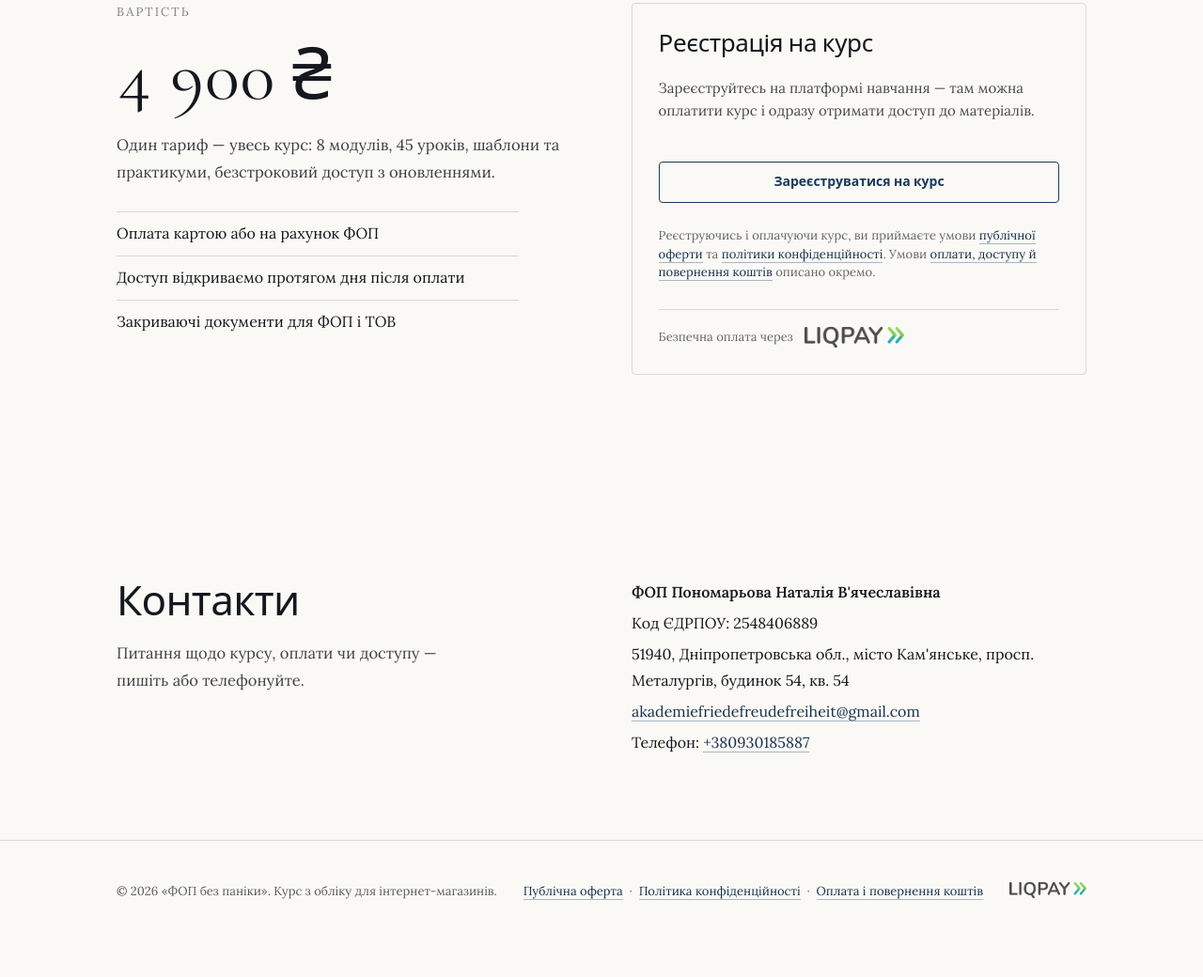
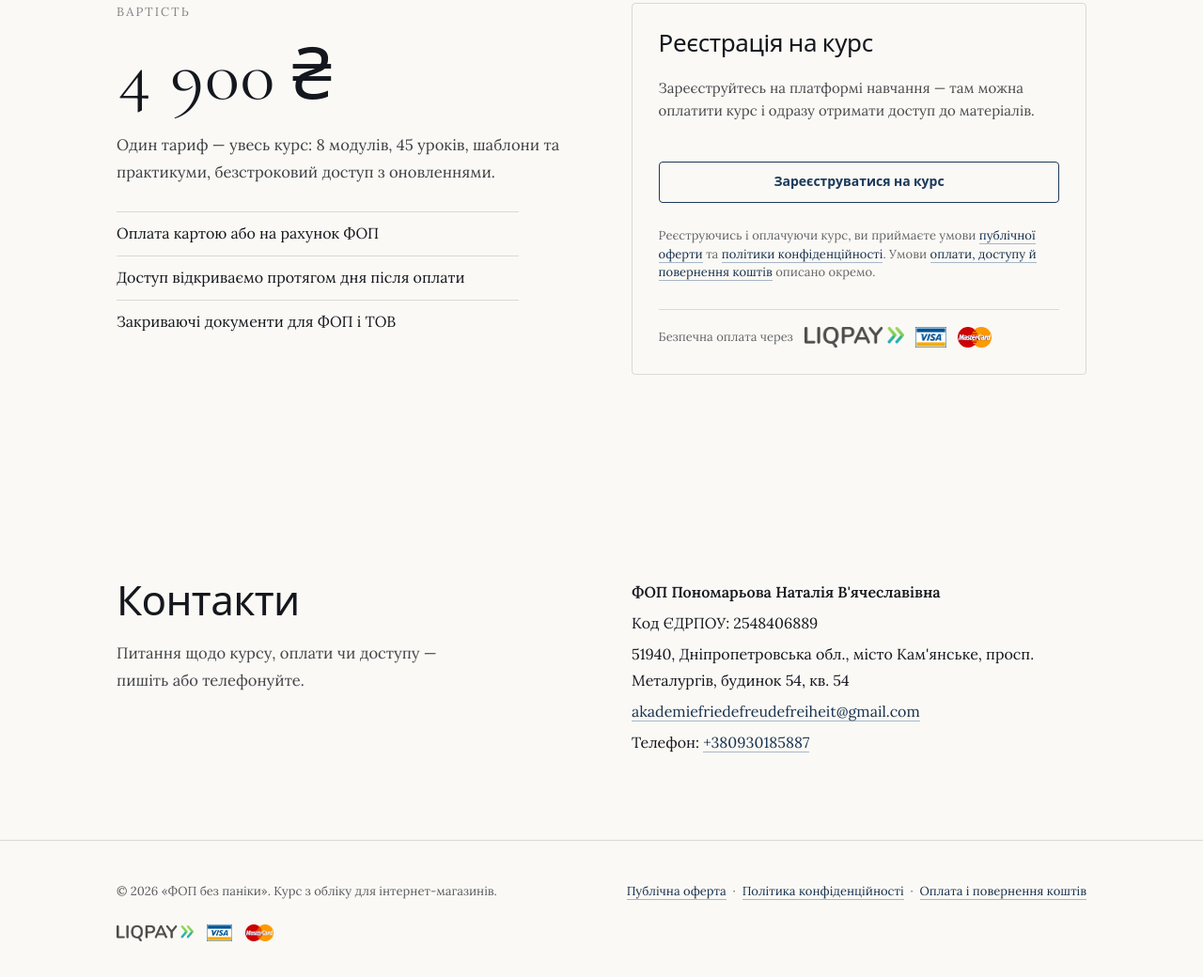
Before and after one commit to morkovkinaliza239-source/course-site, a plain HTML site: page index.html in a window 1280 px wide. Shown: the part 6447-7487 px from the top of the page at 94% size. Before the commit the page ends 7451 px from the top, so only its background shows below. Drawn offline with nearby package versions, Linux system fonts and the light colour scheme.

Commit message:
Add files via upload

```diff
--- a/index.html
+++ b/index.html
@@ -358,6 +358,8 @@
       <div style="display:flex;align-items:center;gap:12px;flex-wrap:wrap;margin-top:20px;padding-top:18px;border-top:1px solid var(--color-divider)">
         <span style="font-size:13px;color:color-mix(in srgb, var(--color-text) 65%, transparent)">Безпечна оплата через</span>
         <img src="logo_liqpay_for_white_2x.png" alt="LiqPay" width="104" height="22" style="height:22px;width:auto;display:block">
+        <img src="logo_visa.png" alt="Visa" width="33" height="22" style="height:22px;width:auto;display:block">
+        <img src="logo_mastercard.png" alt="Mastercard" width="36" height="22" style="height:22px;width:auto;display:block">
       </div>
     </div>
   </section>
@@ -446,7 +448,11 @@
 <footer style="max-width:1160px;margin:0 auto;padding:44px clamp(24px,6vw,64px);display:flex;gap:24px;flex-wrap:wrap;justify-content:space-between;font-size:13px;line-height:1.6;color:color-mix(in srgb, var(--color-text) 70%, transparent)">
   <span>© 2026 «ФОП без паніки». Курс з обліку для інтернет-магазинів.</span>
   <span><a href="oferta.html">Публічна оферта</a> &nbsp;·&nbsp; <a href="privacy.html">Політика конфіденційності</a> &nbsp;·&nbsp; <a href="payment.html">Оплата і повернення коштів</a></span>
-  <img src="logo_liqpay_for_white_2x.png" alt="LiqPay" width="84" height="17" style="height:17px;width:auto;display:block">
+  <span style="display:flex;align-items:center;gap:14px">
+    <img src="logo_liqpay_for_white_2x.png" alt="LiqPay" width="84" height="17" style="height:17px;width:auto;display:block">
+    <img src="logo_visa.png" alt="Visa" width="26" height="18" style="height:18px;width:auto;display:block">
+    <img src="logo_mastercard.png" alt="Mastercard" width="30" height="18" style="height:18px;width:auto;display:block">
+  </span>
 </footer>
 </div>
 
```
Also changed, not shown: payment.html (+5 -0 lines), logo_mastercard.png (added), logo_visa.png (added).
